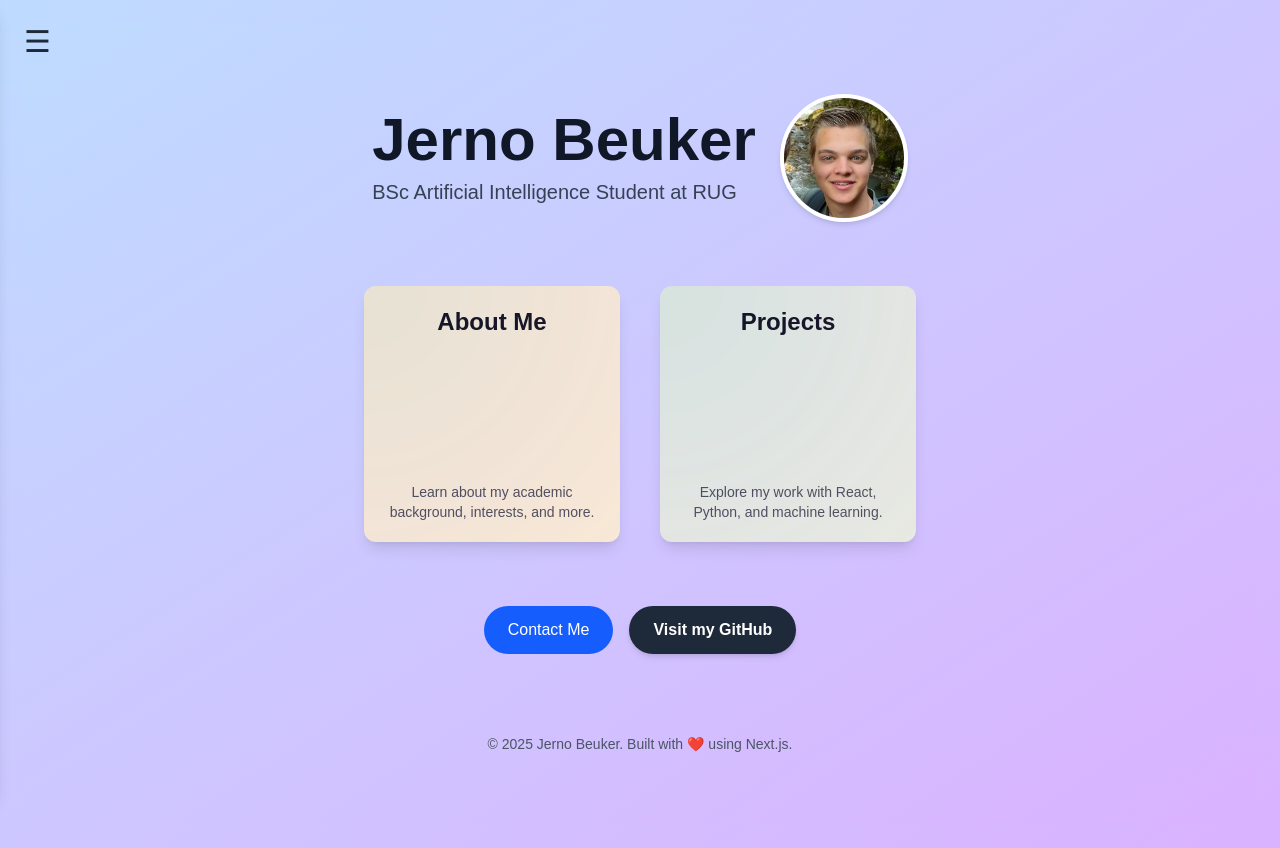
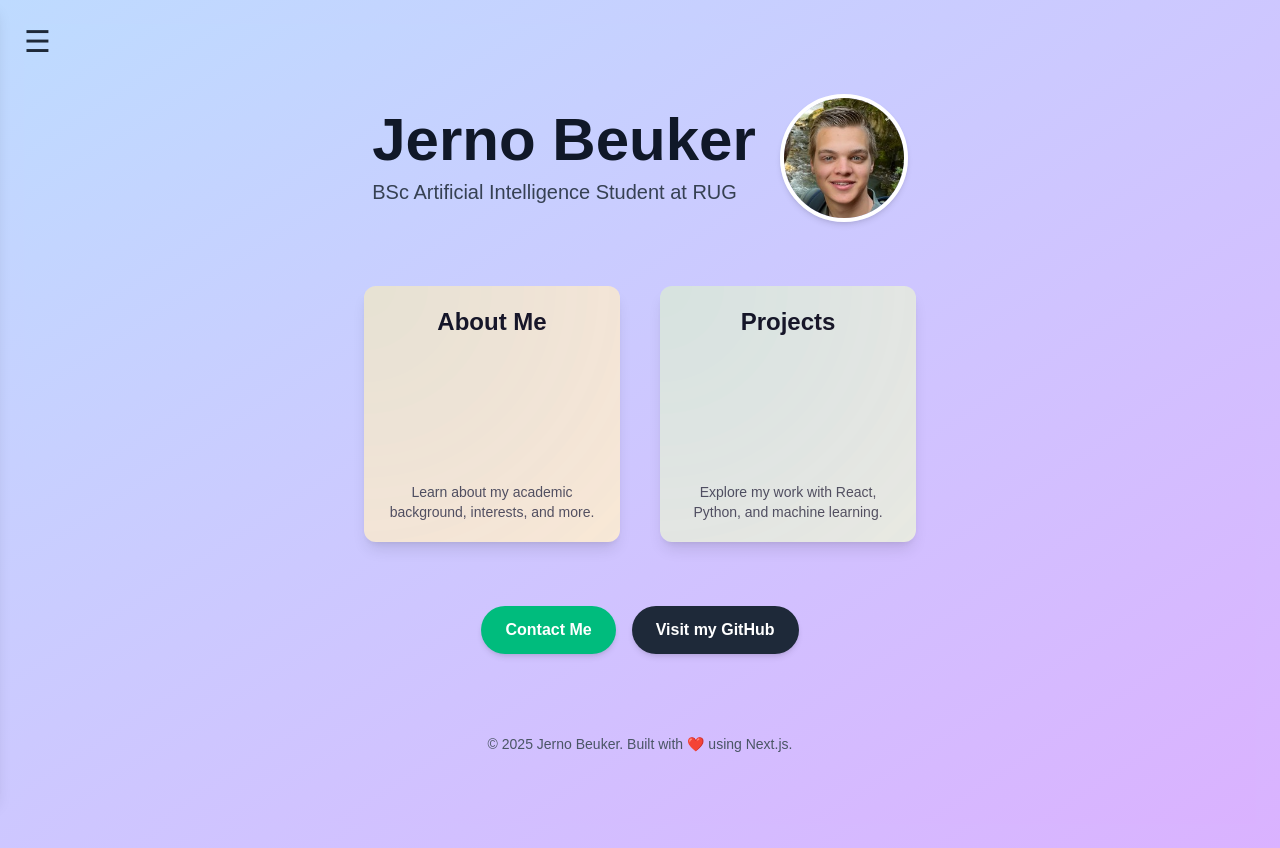
Before and after one commit to JernoBeuker0/Website, a Next.js app: page / in a window 1280 px wide. Built offline with nearby package versions, Linux system fonts and the light colour scheme.

Commit message:
better button

```diff
--- a/app/components/ContactButton.tsx
+++ b/app/components/ContactButton.tsx
@@ -26,7 +26,7 @@ export default function ContactButton() {
   return (
     <button
       onClick={handleClick}
-      className="px-6 py-3 bg-blue-600 hover:bg-blue-700 text-white rounded-full font-medium transition-colors"
+      className="px-6 py-3 bg-emerald-500 hover:bg-emerald-600 text-white rounded-full font-semibold shadow-md hover:shadow-lg transition-all duration-300"
     >
       {copied ? "Copied!" : "Contact Me"}
     </button>
```
